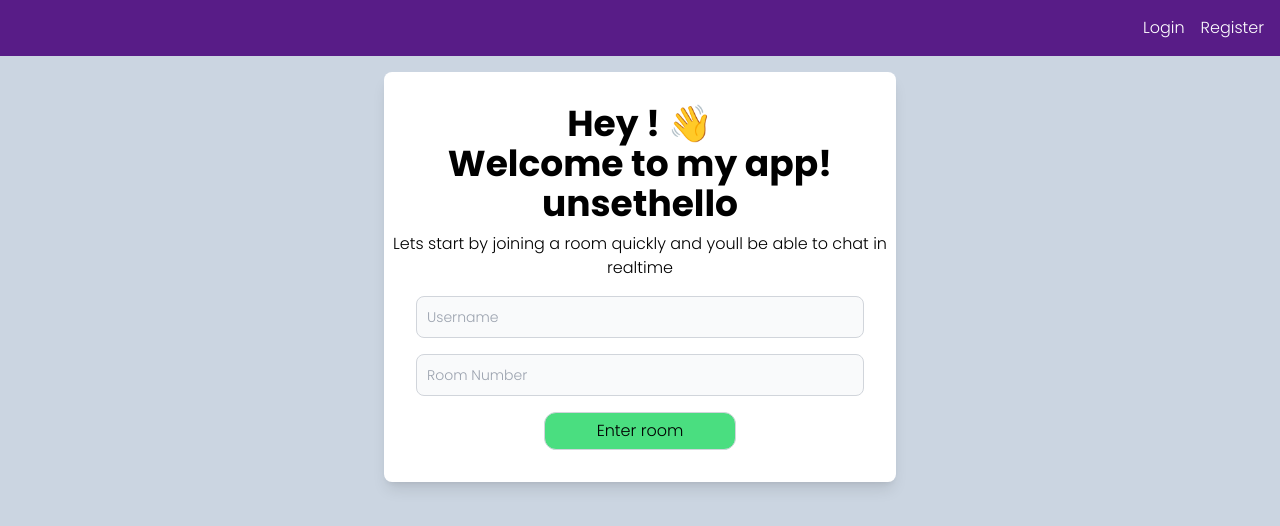
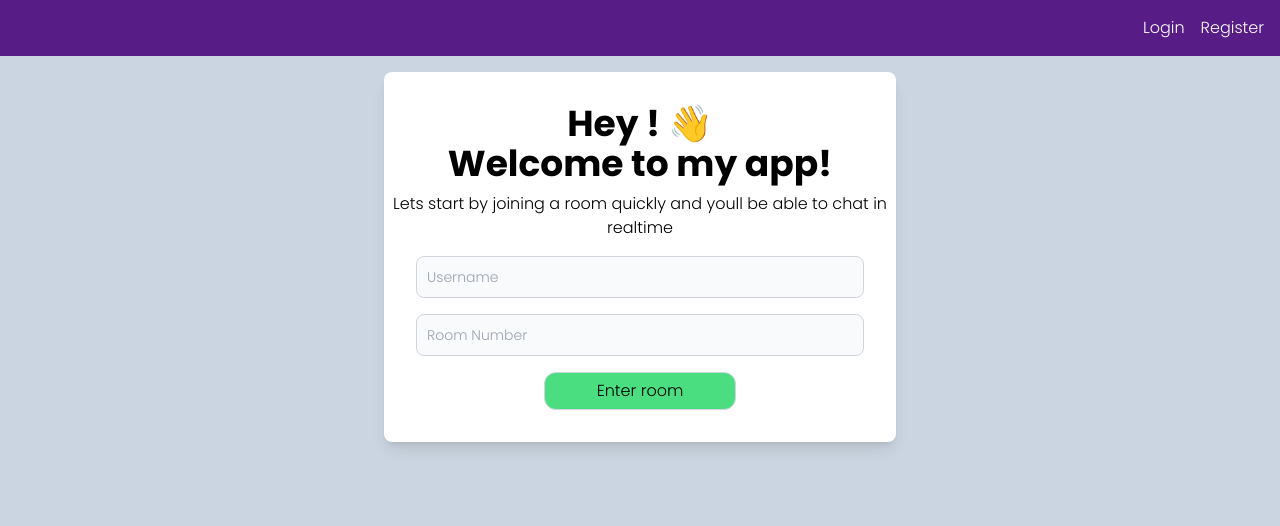
Before and after one commit to AwesomeSam9523/chat-app-frontend, a Next.js app: page / in a window 1280 px wide. Shown: the top 526 px of the page. Built offline with nearby package versions, Linux system fonts and the light colour scheme; no server answers.

Commit message:
fixed bugs

```diff
--- a/src/app/page.tsx
+++ b/src/app/page.tsx
@@ -28,8 +28,6 @@ export default function Home() {
               {session.status === "authenticated" ? <div>Hey ! {session.data?.user?.name} 👋</div> : <div>Hey ! 👋</div>}
             </div>
             <div>Welcome to my app!</div>
-            {process.env.NEXTAUTH_SECRET}
-            hello
           </div>
 
           <div className="pt-2">Lets start by joining a room quickly and youll be able to chat in realtime</div>
```
